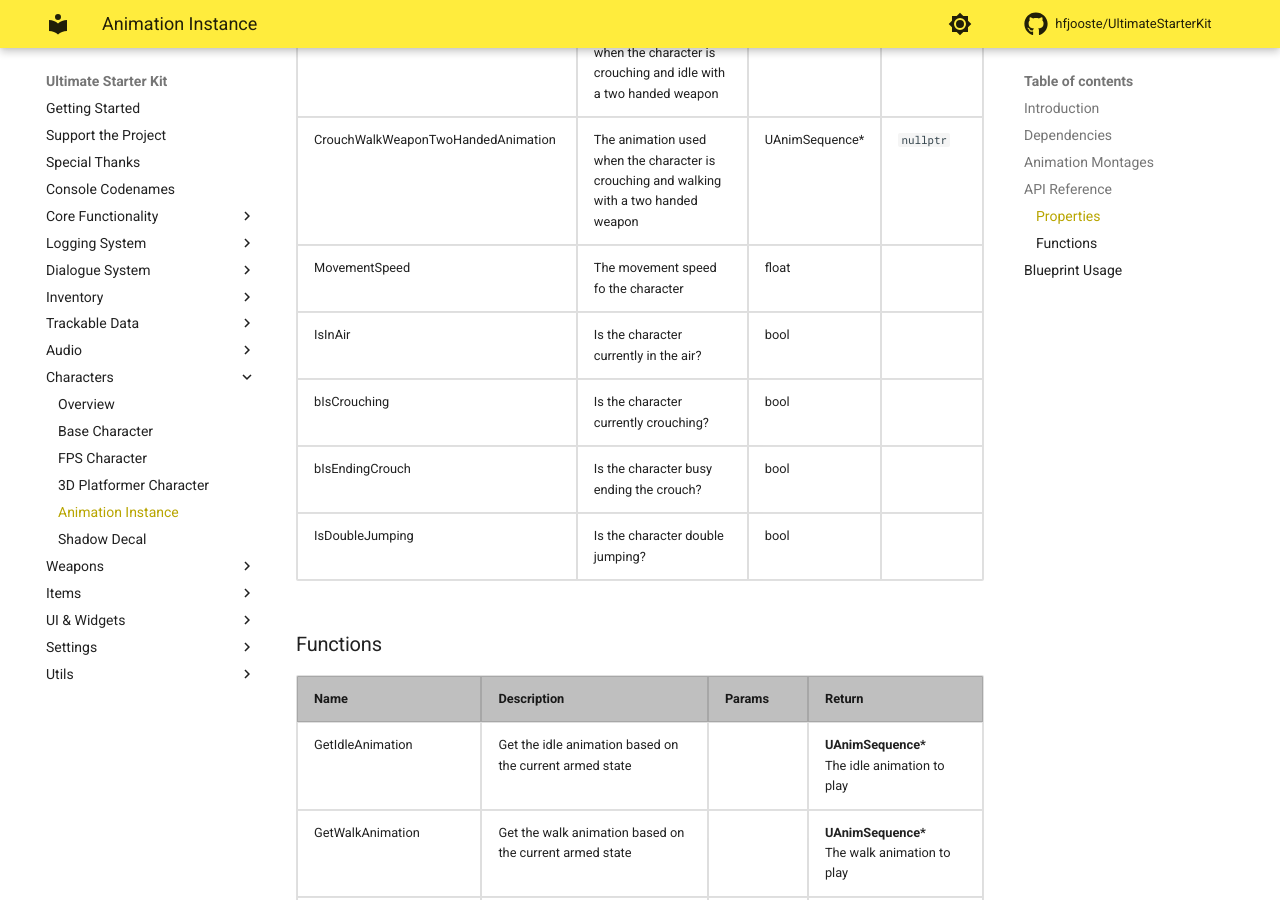
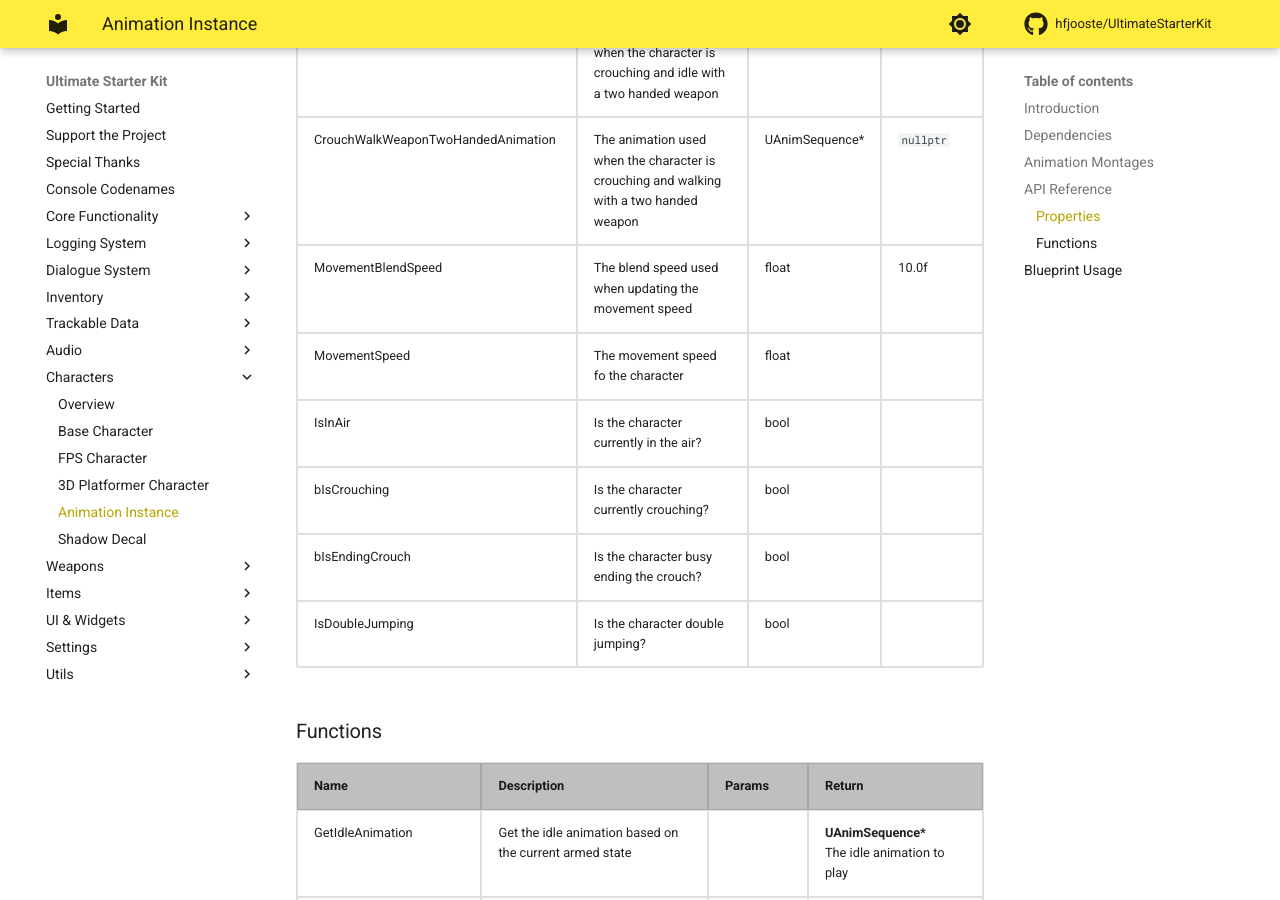
Before and after one commit to hfjooste/UltimateStarterKit, an MkDocs documentation site: the page built from docs/characteranimationinstance.md, in a window 1280 px wide and 900 px high, scrolled down 3989 px. Built offline with MkDocs 1.6.1 and Material for MkDocs 9.7.7, drawn with Linux system fonts in a browser that asks for light colours; comment, search, counter and statistics services are not loaded.

Commit message:
Updated documentation

```diff
--- a/docs/characteranimationinstance.md
+++ b/docs/characteranimationinstance.md
@@ -218,6 +218,12 @@ The animation blueprint contains a <code>USK</code> slot that can be used to pla
 		<td><code>nullptr</code></td>
 	</tr>
 	<tr>
+		<td>MovementBlendSpeed</td>
+		<td>The blend speed used when updating the movement speed</td>
+		<td>float</td>
+		<td>10.0f</td>
+	</tr>
+	<tr>
 		<td>MovementSpeed</td>
 		<td>The movement speed fo the character</td>
 		<td>float</td>
```
